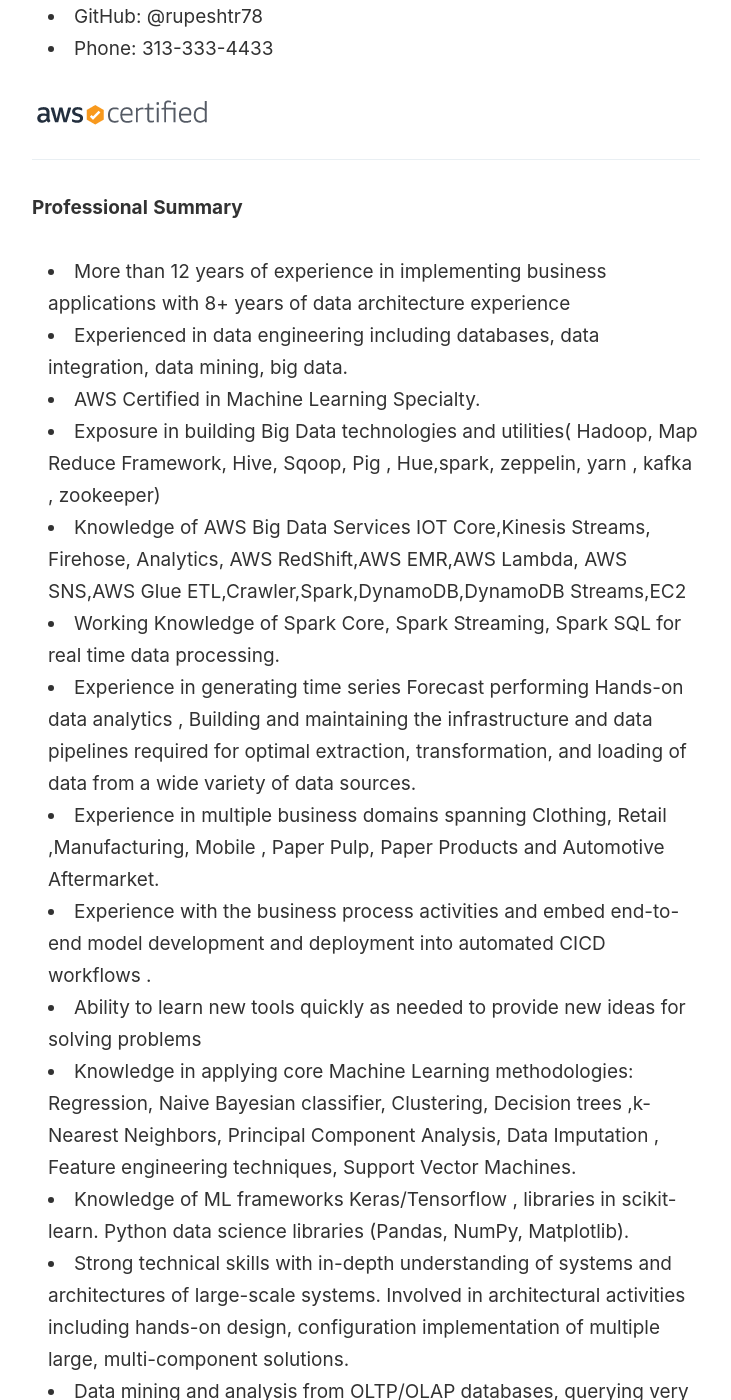
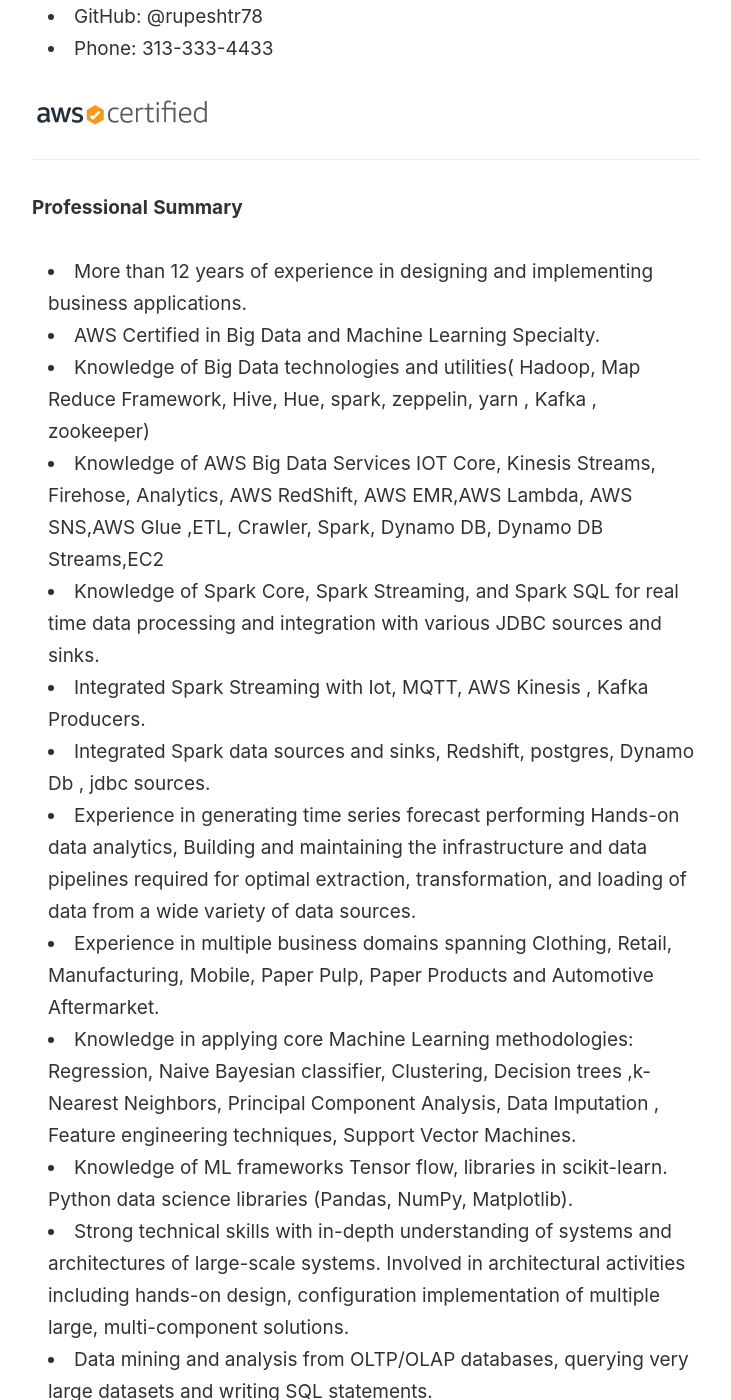
Before and after one commit to rupeshtr78/blog, a Jekyll site: the page built from _pages/resume.md, in a window 1280 px wide and 1400 px high, scrolled down 227 px. Shown: the whole window, without its empty margins (274-1005 px from the left). Built offline with Jekyll 4.4.1, drawn with Linux system fonts in a browser that asks for light colours; some of the changed text lies outside the part shown.

Commit message:
Spark Streaming

```diff
--- a/_pages/resume.md
+++ b/_pages/resume.md
@@ -14,23 +14,24 @@ title: Professional Summary
 
 **Professional** **Summary**
 
-- More than 12 years of experience in implementing business applications with 8+ years of data architecture experience
-- Experienced in data engineering including databases, data integration, data mining, big data.
-- AWS Certified in Machine Learning Specialty.
-- Exposure in building Big Data technologies and utilities( Hadoop, Map Reduce Framework, Hive, Sqoop, Pig , Hue,spark, zeppelin, yarn , kafka , zookeeper)
-- Knowledge of AWS Big Data Services IOT Core,Kinesis Streams, Firehose, Analytics, AWS RedShift,AWS EMR,AWS Lambda, AWS SNS,AWS Glue ETL,Crawler,Spark,DynamoDB,DynamoDB Streams,EC2
-- Working Knowledge of Spark Core, Spark Streaming, Spark SQL for real time data processing.
-- Experience in generating time series Forecast performing Hands-on data analytics , Building and maintaining the infrastructure and data pipelines required for  optimal extraction, transformation, and loading of data from a wide  variety of data sources.
-- Experience in multiple business domains spanning Clothing, Retail ,Manufacturing, Mobile , Paper Pulp, Paper Products and Automotive Aftermarket.
-- Experience with the business process activities and embed end-to-end model development and deployment into automated CICD workflows .
-- Ability to learn new tools quickly as needed to provide new ideas for solving problems
+- More than 12 years of experience in designing and implementing business applications.
+- AWS Certified in Big Data and Machine Learning Specialty.
+- Knowledge of Big Data technologies and utilities( Hadoop, Map Reduce Framework, Hive, Hue, spark, zeppelin, yarn , Kafka , zookeeper)
+- Knowledge of AWS Big Data Services IOT Core, Kinesis Streams, Firehose, Analytics, AWS RedShift, AWS EMR,AWS Lambda, AWS SNS,AWS Glue ,ETL, Crawler, Spark, Dynamo DB, Dynamo DB Streams,EC2
+- Knowledge of Spark Core, Spark Streaming, and Spark SQL for real time data processing and integration with various JDBC sources and sinks.
+- Integrated Spark Streaming with Iot, MQTT, AWS Kinesis , Kafka Producers.
+- Integrated Spark data sources and sinks, Redshift, postgres, Dynamo Db , jdbc sources.
+- Experience in generating time series forecast performing Hands-on data analytics, Building and maintaining the infrastructure and data pipelines required for optimal extraction, transformation, and loading of data from a wide variety of data sources.
+- Experience in multiple business domains spanning Clothing, Retail, Manufacturing, Mobile, Paper Pulp, Paper Products and Automotive Aftermarket.
 - Knowledge in applying core Machine Learning methodologies: Regression, Naive Bayesian classifier, Clustering, Decision trees ,k-Nearest Neighbors, Principal Component Analysis, Data Imputation , Feature engineering techniques, Support Vector Machines.
-- Knowledge of ML frameworks Keras/Tensorflow , libraries in scikit-learn. Python data science libraries (Pandas, NumPy, Matplotlib).
+- Knowledge of ML frameworks Tensor flow, libraries in scikit-learn. Python data science libraries (Pandas, NumPy, Matplotlib).
 - Strong technical skills with in-depth understanding of systems and architectures of large-scale systems. Involved in architectural activities including hands-on design, configuration implementation of multiple large, multi-component solutions.
 - Data mining and analysis from OLTP/OLAP databases, querying very large datasets and writing SQL statements.
-- Experienced in working with large data structures, data modeling and related software architecture
-  Ability to learn new tools quickly as needed to provide new ideas for solving problems.
+- Experienced in handling structured, semi-structured and unstructured data
+- Experienced in working with large data structures, data modeling and related software architecture Ability to learn new tools quickly as needed to provide new ideas for solving problems.
 - Involved with Agile practices and contributes to the team using Scrum and/or Kanban type activities
+- Ability to see big picture and select the best course of action and Formulate innovative solutions to problems.
+- Ability to learn new tools quickly as needed to provide new ideas for solving problems
 
 ------
 
```
Also changed, not shown: _posts/2020-05-02-mqtt-spark-streaming.md (+1 -1 lines), _posts/2020-07-01-aws-bigdata-iot.md (+3 -3 lines).
